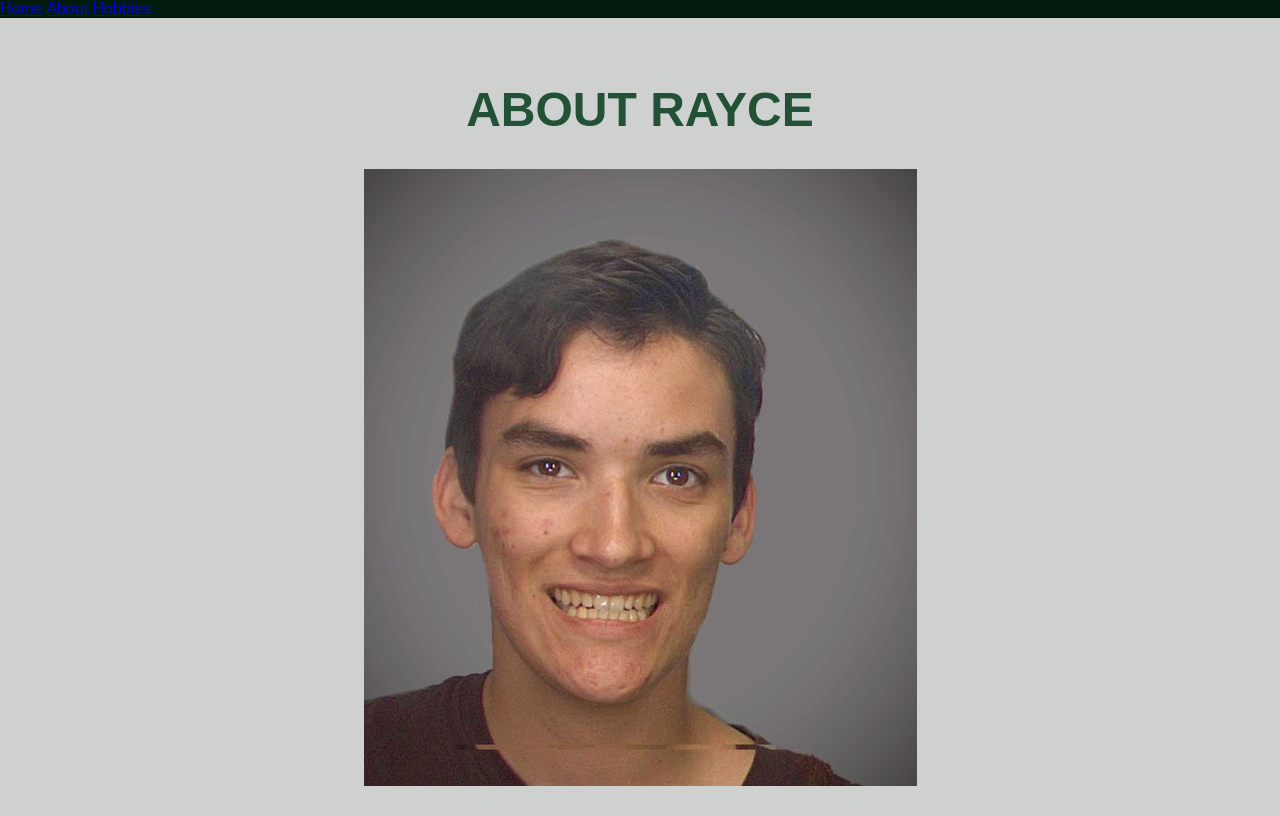
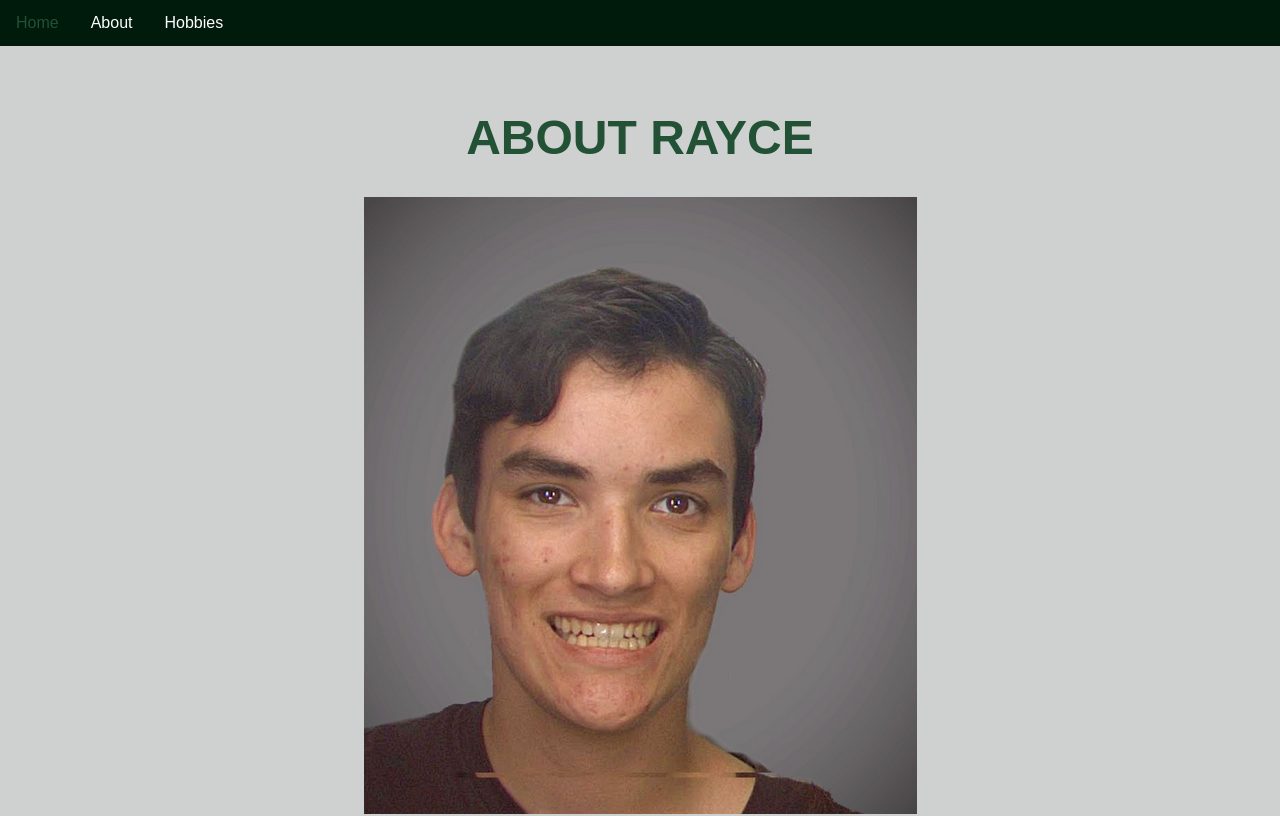
Before and after one commit to bellaapo/bioSite, a plain HTML site: page pages/about.html in a window 1280 px wide. Shown: the top 816 px of the page. Drawn offline with Linux system fonts and the light colour scheme.

Commit message:
Update about.css

```diff
--- a/css/about.css
+++ b/css/about.css
@@ -10,6 +10,19 @@ body {
 #navbar {
     overflow: hidden;
     background-color: #001A0C; /* Dark Green */
+}
+
+#navbar a {
+    float: left;
+    display: block;
+    color: white;
+    text-align: center;
+    padding: 14px 16px;
+    text-decoration: none;
+}
+
+#navbar a:hover {
+    color: #225135; /* Brunswick Green */
 }
 
 /* Center the header content */
```
